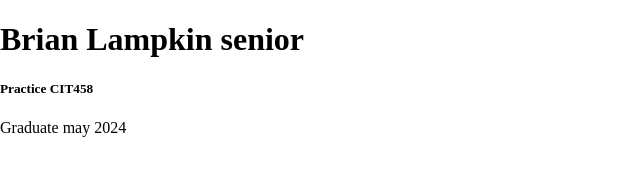
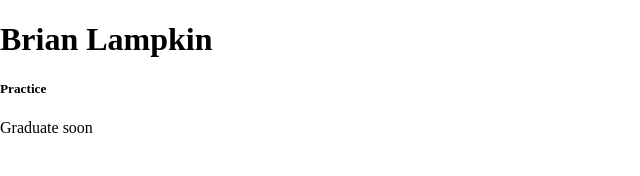
Before and after one commit to Blamp25/lampkibs-prototype, a plain HTML site: page index.html in a window 1280 px wide. Shown: the whole page, without its empty margins (0-640 px from the left). Drawn offline with Linux system fonts and the light colour scheme.

Commit message:
Update index.html

```diff
--- a/index.html
+++ b/index.html
@@ -5,8 +5,8 @@
     <title>Test</title>
   </head>
   <body>
-    <h1> Brian Lampkin senior</h1>
-    <h5>Practice CIT458</h5>
-  Graduate may 2024
+    <h1> Brian Lampkin </h1>
+    <h5>Practice</h5>
+  Graduate soon
   </body>
 </html>
```
